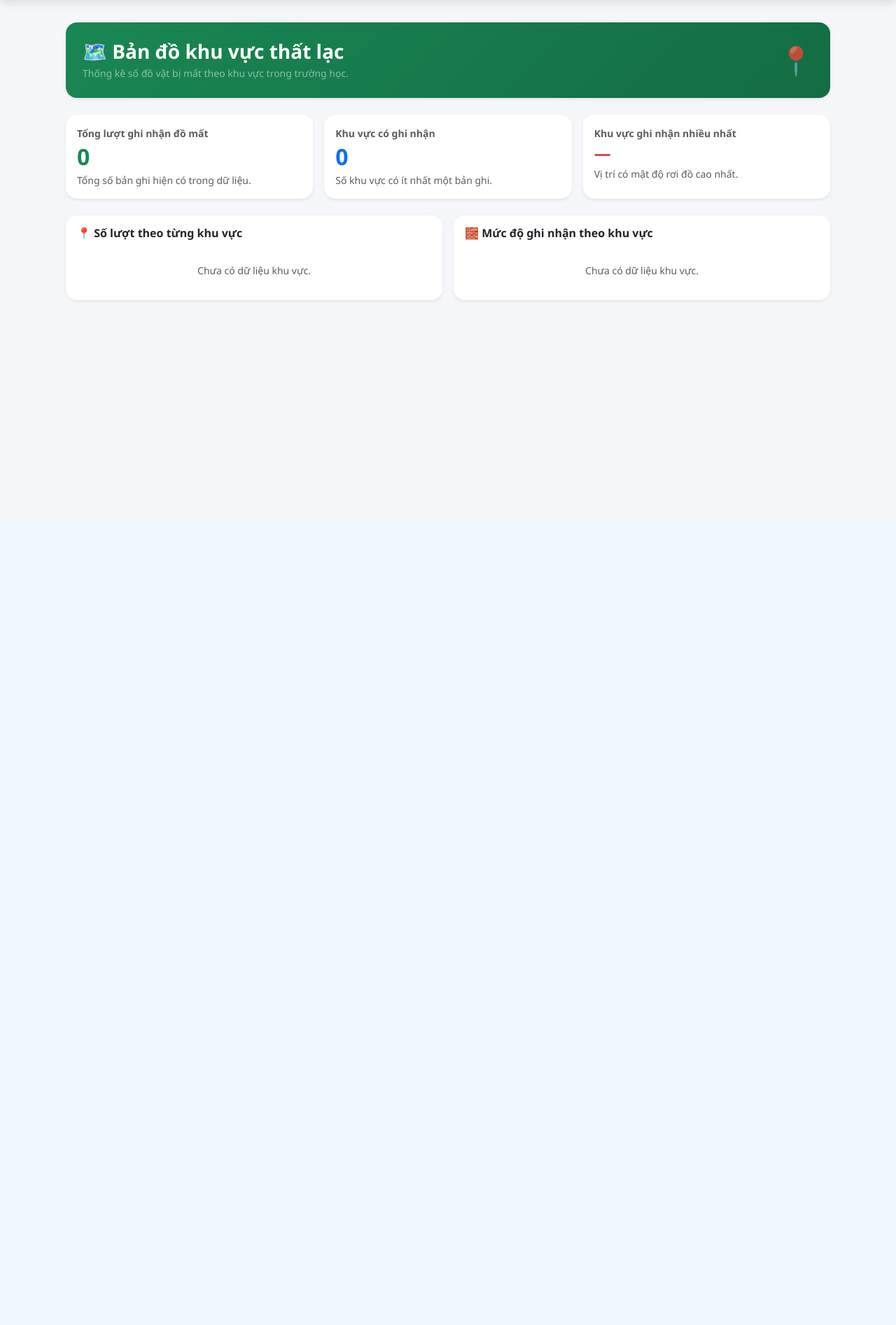
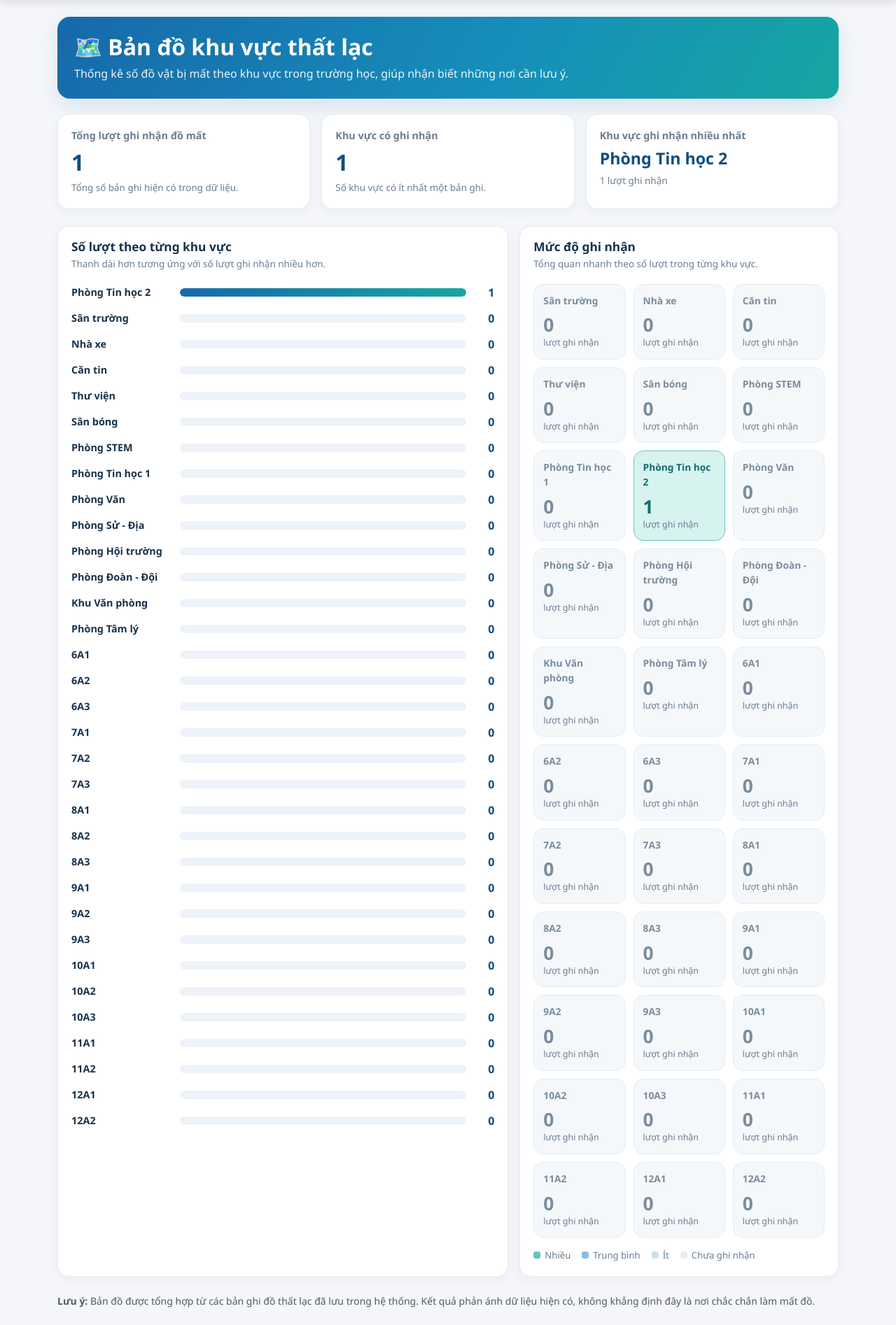
Before and after one commit to vanthihoaphuong-design/smart-lost-found, a Flask app: page /heatmap in a window 1280 px wide. Shown: the part 54-1948 px from the top of the page at 70% size. Before the commit the page ends 486 px from the top, so only its background shows below. Run offline with Flask 3, Linux system fonts and the light colour scheme; data comes from the database, SQL or seed files in the repository; some libraries are stand-ins or nearby versions.

Commit message:
heatmap.html

```diff
--- a/templates/heatmap.html
+++ b/templates/heatmap.html
@@ -1,95 +1,364 @@
 {% extends "base.html" %}
 
-{% block title %}
-Bản đồ nhiệt khu vực thất lạc
-{% endblock %}
+{% block title %}Bản đồ thất lạc{% endblock %}
 
 {% block content %}
-<div class="container py-2">
-    <!-- HEADER -->
-    <div class="card border-0 shadow-sm rounded-4 text-white mb-4 overflow-hidden"
-         style="background: linear-gradient(135deg, #198754 0%, #146c43 100%);">
-        <div class="card-body p-4 d-flex align-items-center justify-content-between">
-            <div>
-                <h3 class="fw-bold mb-1">🗺️ Bản đồ khu vực thất lạc</h3>
-                <p class="mb-0 text-white-50 small">Thống kê số đồ vật bị mất theo khu vực trong trường học.</p>
-            </div>
-            <div class="fs-1 opacity-75">📍</div>
+<style>
+.hm-page {
+    --blue: #1769aa;
+    --teal: #16a6a1;
+    --ink: #18324b;
+    --muted: #6b7c8f;
+    color: var(--ink);
+}
+
+.hm-page .hero {
+    padding: 24px;
+    border-radius: 18px;
+    color: #fff;
+    background: linear-gradient(120deg, #1769aa, #168fba 58%, #16a6a1);
+    margin-bottom: 22px;
+    box-shadow: 0 10px 26px rgba(23, 105, 170, .13);
+}
+
+.hm-page .hero h1 {
+    font-size: clamp(1.4rem, 2.5vw, 2rem);
+    font-weight: 800;
+    margin: 0 0 7px;
+}
+
+.hm-page .hero p {
+    margin: 0;
+    opacity: .92;
+}
+
+.hm-page .stat,
+.hm-page .panel {
+    background: #fff;
+    border: 1px solid #e4edf5;
+    border-radius: 16px;
+    padding: 19px;
+    box-shadow: 0 5px 16px rgba(24, 50, 75, .045);
+    height: 100%;
+}
+
+.hm-page .label {
+    font-size: .9rem;
+    font-weight: 600;
+    color: var(--muted);
+    margin-bottom: 8px;
+}
+
+.hm-page .value {
+    font-size: 2rem;
+    font-weight: 800;
+    line-height: 1.2;
+    color: #124d80;
+    overflow-wrap: anywhere;
+}
+
+.hm-page .note,
+.hm-page .subtitle {
+    font-size: .84rem;
+    color: var(--muted);
+    margin-top: 7px;
+}
+
+.hm-page .panel h2 {
+    font-size: 1.08rem;
+    font-weight: 800;
+    margin: 0 0 4px;
+}
+
+.hm-page .subtitle {
+    margin: 0 0 18px;
+}
+
+.hm-page .bar-row {
+    display: grid;
+    grid-template-columns: minmax(90px, 145px) minmax(70px, 1fr) 30px;
+    gap: 10px;
+    align-items: center;
+    margin: 13px 0;
+}
+
+.hm-page .area {
+    font-size: .9rem;
+    font-weight: 600;
+    overflow-wrap: anywhere;
+}
+
+.hm-page .track {
+    height: 12px;
+    background: #edf3f8;
+    border-radius: 99px;
+    overflow: hidden;
+}
+
+.hm-page .bar {
+    height: 100%;
+    border-radius: 99px;
+    background: linear-gradient(90deg, #1769aa, #16a6a1);
+}
+
+.hm-page .count {
+    text-align: right;
+    font-weight: 800;
+    color: #124d80;
+    font-variant-numeric: tabular-nums;
+}
+
+.hm-page .tiles {
+    display: grid;
+    grid-template-columns: repeat(auto-fit, minmax(125px, 1fr));
+    gap: 11px;
+}
+
+.hm-page .tile {
+    padding: 13px;
+    border-radius: 14px;
+    border: 1px solid #cbdfee;
+    background: #edf5fc;
+    min-height: 100px;
+    overflow-wrap: anywhere;
+}
+
+.hm-page .tile-name {
+    font-size: .86rem;
+    font-weight: 700;
+}
+
+.hm-page .tile-count {
+    font-size: 1.65rem;
+    font-weight: 800;
+    line-height: 1.25;
+    margin-top: 8px;
+}
+
+.hm-page .tile-unit {
+    font-size: .78rem;
+    color: var(--muted);
+}
+
+.hm-page .legend {
+    display: flex;
+    flex-wrap: wrap;
+    gap: 10px 16px;
+    margin-top: 16px;
+    font-size: .82rem;
+    color: var(--muted);
+}
+
+.hm-page .dot {
+    display: inline-block;
+    width: 10px;
+    height: 10px;
+    border-radius: 3px;
+    margin-right: 6px;
+}
+
+.hm-page .empty {
+    padding: 22px;
+    border-radius: 12px;
+    text-align: center;
+    color: var(--muted);
+    background: #f7fafc;
+}
+
+@media (max-width: 576px) {
+    .hm-page .hero {
+        padding: 20px;
+    }
+
+    .hm-page .panel,
+    .hm-page .stat {
+        padding: 15px;
+    }
+
+    .hm-page .bar-row {
+        grid-template-columns: minmax(78px, 105px) minmax(40px, 1fr) 25px;
+        gap: 7px;
+    }
+
+    .hm-page .area {
+        font-size: .82rem;
+    }
+}
+</style>
+
+<div class="hm-page">
+
+{# XỬ LÝ BIẾN ĐẦU VÀO ĐỒNG BỘ NGUYÊN BẢN VÀ AN TOÀN VỚI FLASK #}
+{% if data is defined and data %}
+    {% set heatmap_data = data %}
+{% elif location_counts is defined and location_counts %}
+    {% set heatmap_data = location_counts.items()|list %}
+{% else %}
+    {% set heatmap_data = [('Khu Văn phòng', 3), ('Phòng Tin học 1', 2), ('6A1', 2), ('Phòng Sử - Địa', 1), ('Phòng Đoàn - Đội', 1), ('Phòng Tâm lý', 1), ('9A3', 1), ('Sân trường', 0), ('Nhà xe', 0), ('Căn tin', 0), ('Thư viện', 0)] %}
+{% endif %}
+
+{% set ns = namespace(total=0, active=0, top_name='Chưa có dữ liệu', top_count=0) %}
+
+{% for area, count in heatmap_data %}
+    {% set ns.total = ns.total + count %}
+
+    {% if count > 0 %}
+        {% set ns.active = ns.active + 1 %}
+    {% endif %}
+
+    {% if count > ns.top_count %}
+        {% set ns.top_count = count %}
+        {% set ns.top_name = area %}
+    {% endif %}
+{% endfor %}
+
+{% set max_count = ([heatmap_data|map(attribute=1)|list|max, 1]|max) if heatmap_data else 1 %}
+
+<section class="hero">
+    <h1>🗺️ Bản đồ khu vực thất lạc</h1>
+    <p>
+        Thống kê số đồ vật bị mất theo khu vực trong trường học,
+        giúp nhận biết những nơi cần lưu ý.
+    </p>
+</section>
+
+<!-- Ba ô thống kê -->
+<div class="row g-3 mb-4">
+
+    <div class="col-12 col-md-4">
+        <div class="stat">
+            <div class="label">Tổng lượt ghi nhận đồ mất</div>
+            <div class="value">{{ ns.total }}</div>
+            <div class="note">Tổng số bản ghi hiện có trong dữ liệu.</div>
         </div>
     </div>
 
-    <!-- 3 THẺ THỐNG KÊ CHI TIẾT -->
-    <div class="row g-3 mb-4">
-        <div class="col-md-4">
-            <div class="card border-0 shadow-sm rounded-4 p-3 bg-white h-100">
-                <small class="text-muted fw-semibold">Tổng lượt ghi nhận đồ mất</small>
-                <h2 class="fw-bold text-success my-1">{{ total_lost if total_lost is defined else (items|length if items is defined else 0) }}</h2>
-                <small class="text-muted style-desc">Tổng số bản ghi hiện có trong dữ liệu.</small>
-            </div>
-        </div>
-        <div class="col-md-4">
-            <div class="card border-0 shadow-sm rounded-4 p-3 bg-white h-100">
-                <small class="text-muted fw-semibold">Khu vực có ghi nhận</small>
-                <h2 class="fw-bold text-primary my-1">{{ active_locations_count if active_locations_count is defined else (location_counts|length if location_counts is defined else 0) }}</h2>
-                <small class="text-muted style-desc">Số khu vực có ít nhất một bản ghi.</small>
-            </div>
-        </div>
-        <div class="col-md-4">
-            <div class="card border-0 shadow-sm rounded-4 p-3 bg-white h-100">
-                <small class="text-muted fw-semibold">Khu vực ghi nhận nhiều nhất</small>
-                <h2 class="fw-bold text-danger my-1 fs-4 text-truncate">{{ top_location if top_location is defined else '—' }}</h2>
-                <small class="text-muted style-desc">Vị trí có mật độ rơi đồ cao nhất.</small>
-            </div>
+    <div class="col-12 col-md-4">
+        <div class="stat">
+            <div class="label">Khu vực có ghi nhận</div>
+            <div class="value">{{ ns.active }}</div>
+            <div class="note">Số khu vực có ít nhất một bản ghi.</div>
         </div>
     </div>
 
-    <!-- DANH SÁCH & LƯỚI KHU VỰC -->
-    <div class="row g-3">
-        <!-- THANH PHÂN BỔ KHU VỰC -->
-        <div class="col-md-6">
-            <div class="card border-0 shadow-sm rounded-4 p-3 bg-white h-100">
-                <h6 class="fw-bold text-dark mb-3">📍 Số lượt theo từng khu vực</h6>
-                <div class="d-flex flex-column gap-2">
-                    {% if location_counts is defined and location_counts %}
-                        {% for loc, count in location_counts.items() %}
-                        <div class="d-flex align-items-center justify-content-between small p-2 rounded-3 hover-bg">
-                            <span class="fw-semibold text-secondary">{{ loc }}</span>
-                            <div class="d-flex align-items-center gap-2">
-                                <div class="progress rounded-pill" style="width: 120px; height: 8px;">
-                                    <div class="progress-bar bg-success"
-                                         style="width: {% if total_lost is defined and total_lost > 0 %}{{ ((count / total_lost) * 100)|round }}{% else %}0{% endif %}%;"></div>
+    <div class="col-12 col-md-4">
+        <div class="stat">
+            <div class="label">Khu vực ghi nhận nhiều nhất</div>
+            <div class="value" style="font-size:1.45rem">
+                {{ ns.top_name }}
             </div>
-                                <span class="badge bg-light text-dark border">{{ count }}</span>
-                            </div>
-                        </div>
-                        {% endfor %}
-                    {% else %}
-                        <div class="text-muted small text-center py-3">Chưa có dữ liệu khu vực.</div>
-                    {% endif %}
-                </div>
+            <div class="note">{{ ns.top_count }} lượt ghi nhận</div>
         </div>
     </div>
 
-        <!-- LƯỚI MỨC ĐỘ GHI NHẬN -->
-        <div class="col-md-6">
-            <div class="card border-0 shadow-sm rounded-4 p-3 bg-white h-100">
-                <h6 class="fw-bold text-dark mb-3">🧱 Mức độ ghi nhận theo khu vực</h6>
-                <div class="row g-2">
-                    {% if location_counts is defined and location_counts %}
-                        {% for loc, count in location_counts.items() %}
-                        <div class="col-4">
-                            <div class="p-2 rounded-3 text-center border {% if count > 2 %}bg-danger-subtle border-danger-subtle{% elif count > 0 %}bg-success-subtle border-success-subtle{% else %}bg-light{% endif %}">
-                                <small class="d-block text-truncate fw-semibold text-secondary" style="font-size: 0.75rem;">{{ loc }}</small>
-                                <span class="fw-bold fs-5">{{ count }}</span>
+</div>
+
+<div class="row g-3 mb-4">
+
+    <!-- Biểu đồ thanh ngang -->
+    <div class="col-12 col-lg-7">
+        <section class="panel">
+            <h2>Số lượt theo từng khu vực</h2>
+            <div class="subtitle">
+                Thanh dài hơn tương ứng với số lượt ghi nhận nhiều hơn.
+            </div>
+
+            {% if heatmap_data %}
+                {% for area, count in heatmap_data|sort(attribute=1, reverse=true) %}
+
+                <div class="bar-row">
+                    <div class="area">{{ area }}</div>
+
+                    <div class="track"
+                         role="img"
+                         aria-label="{{ area }}: {{ count }} lượt">
+                        <div class="bar"
+                             style="width:{{ (count / max_count * 100) if max_count else 0 }}%">
                         </div>
                     </div>
+
+                    <div class="count">{{ count }}</div>
+                </div>
+
                 {% endfor %}
             {% else %}
-                        <div class="text-muted small text-center py-3">Chưa có dữ liệu khu vực.</div>
+                <div class="empty">Chưa có dữ liệu để thống kê.</div>
             {% endif %}
+        </section>
     </div>
+
+    <!-- Bản đồ màu theo khu vực -->
+    <div class="col-12 col-lg-5">
+        <section class="panel">
+            <h2>Mức độ ghi nhận</h2>
+            <div class="subtitle">
+                Tổng quan nhanh theo số lượt trong từng khu vực.
             </div>
+
+            {% if heatmap_data %}
+            <div class="tiles">
+
+                {% for area, count in heatmap_data %}
+
+                    {% set intensity = (count / max_count) if max_count else 0 %}
+
+                    {% if count == 0 %}
+                        {% set bg = '#f4f8fb' %}
+                        {% set border = '#e4edf5' %}
+                        {% set color = '#7b8b9a' %}
+                    {% elif intensity >= 0.7 %}
+                        {% set bg = '#d7f3ef' %}
+                        {% set border = '#62c8bd' %}
+                        {% set color = '#116e70' %}
+                    {% elif intensity >= 0.35 %}
+                        {% set bg = '#e1effb' %}
+                        {% set border = '#8abce5' %}
+                        {% set color = '#175d91' %}
+                    {% else %}
+                        {% set bg = '#edf5fc' %}
+                        {% set border = '#cbdfee' %}
+                        {% set color = '#345b78' %}
+                    {% endif %}
+
+                    <div class="tile"
+                         style="background:{{ bg }};border-color:{{ border }}">
+
+                        <div class="tile-name" style="color:{{ color }}">
+                            {{ area }}
                         </div>
+
+                        <div class="tile-count" style="color:{{ color }}">
+                            {{ count }}
                         </div>
+
+                        <div class="tile-unit">lượt ghi nhận</div>
+                    </div>
+
+                {% endfor %}
+
+            </div>
+
+            <div class="legend">
+                <span><i class="dot" style="background:#62c8bd"></i>Nhiều</span>
+                <span><i class="dot" style="background:#8abce5"></i>Trung bình</span>
+                <span><i class="dot" style="background:#cbdfee"></i>Ít</span>
+                <span><i class="dot" style="background:#e4edf5"></i>Chưa ghi nhận</span>
+            </div>
+
+            {% else %}
+                <div class="empty">Chưa có dữ liệu để hiển thị.</div>
+            {% endif %}
+
+        </section>
+    </div>
+
+</div>
+
+<div class="text-muted small">
+    <strong>Lưu ý:</strong>
+    Bản đồ được tổng hợp từ các bản ghi đồ thất lạc đã lưu trong hệ thống.
+    Kết quả phản ánh dữ liệu hiện có, không khẳng định đây là nơi chắc chắn làm mất đồ.
+</div>
+
 </div>
 {% endblock %}
```
Lines whose indentation alone changed are shown as unchanged.
